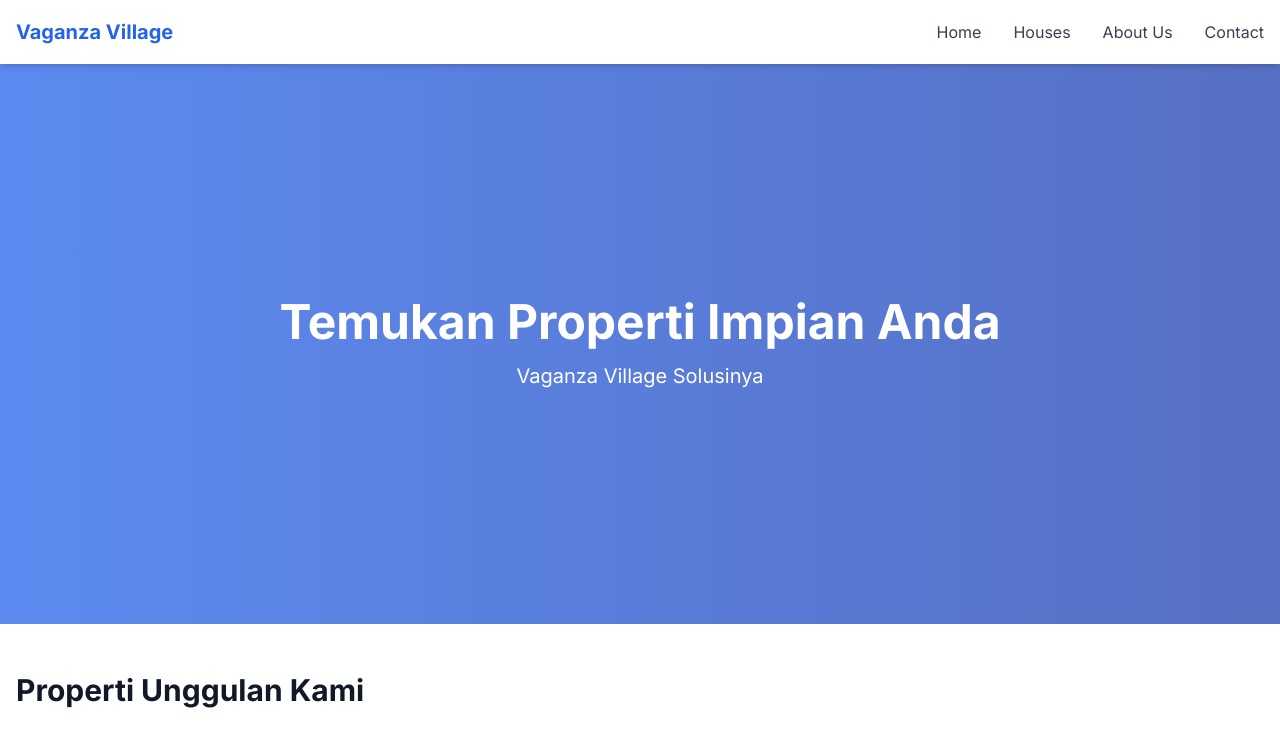
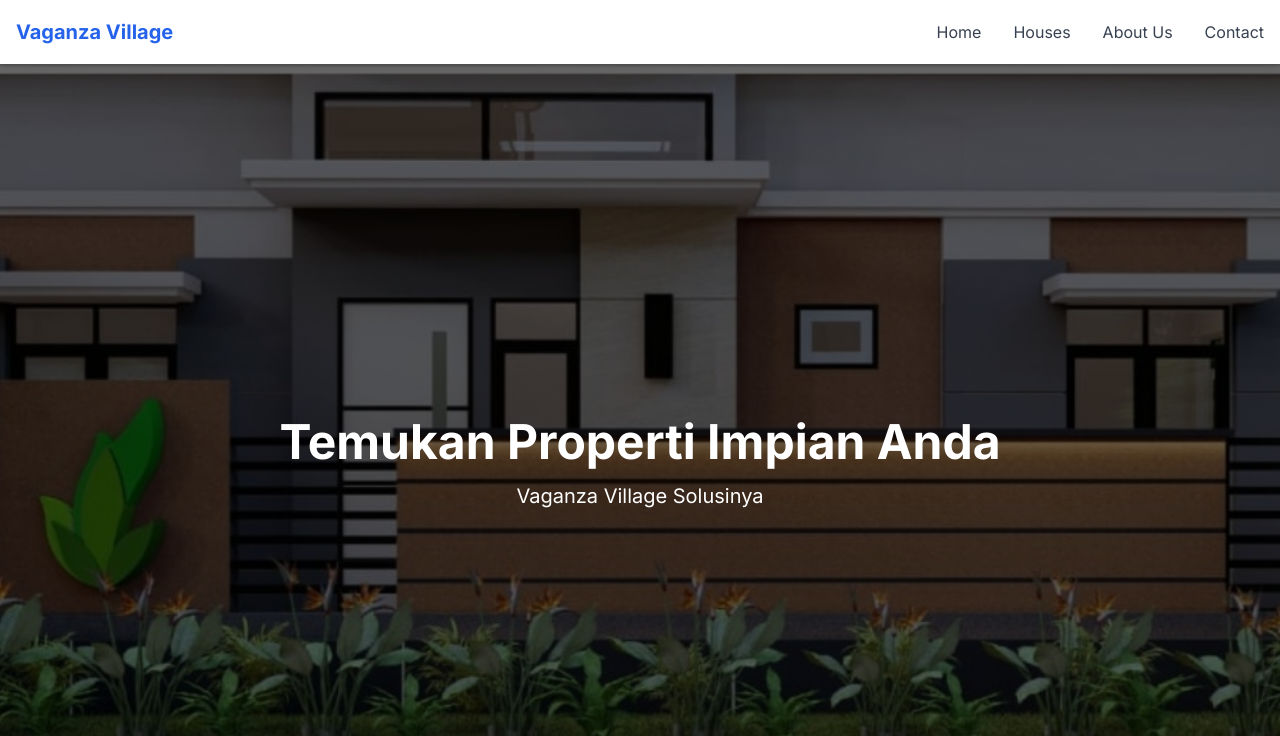
Before and after one commit to AdheAkbar/Penakluk-Code, a Next.js app: page / in a window 1280 px wide. Shown: the top 736 px of the page. Built offline with nearby package versions, Linux system fonts and the light colour scheme; grey boxes are pictures that could not be loaded.

Commit message:
Perubahan

```diff
--- a/app/globals.css
+++ b/app/globals.css
@@ -37,3 +37,30 @@ body {
     text-wrap: balance;
   }
 }
+
+.hero {
+  width: 100%;
+  height: 100vh;
+  display: flex;
+  flex-direction: column;
+  justify-content: center;
+  align-items: center;
+  background: linear-gradient(
+      rgba(0, 0, 0, 0.6),
+      rgba(0, 0, 0, 0.6)
+    ),
+    url('/images/BN.JPG'); /* Pastikan gambar BN.jpg ada di folder public/img */
+  background-position: center;
+  background-size: cover;
+  background-repeat: no-repeat;
+  color: white; /* Untuk memastikan teks terlihat di atas background gelap */
+}
+
+.my-6 {
+  margin-top: 4rem !important;
+  margin-bottom: 4rem !important;
+}
+
+.navbar {
+  z-index: 99;
+}
--- a/app/houses/page.tsx
+++ b/app/houses/page.tsx
@@ -1,16 +1,28 @@
-import PropertyCard from '../components/PropertyCard';
-import { properties } from '@/lib/properties';
+import PropertyCard from '../components/PropertyCard'
+import { properties } from '@/lib/properties'
 
-export default function Houses() {
-  const houses = properties.filter(property => property.type === 'house');
+export default function Home() {
   return (
-    <div className="max-w-7xl mx-auto px-4 py-12">
-      <h1 className="text-4xl font-bold text-gray-900 mb-6">Vaganza List :</h1>
-      <div className="grid grid-cols-1 sm:grid-cols-2 lg:grid-cols-3 gap-8">
-        {houses.map(house => (
-          <PropertyCard key={house.id} {...house} />
-        ))}
+    <div>
+      {/* Bagian Hero dengan Background */}
+      <div className="hero">
+        <div className="text-center text-white">
+          <h1 className="text-5xl font-bold mb-4">Temukan Properti Impian Anda</h1>
+          <p className="text-xl">Vaganza Village Solusinya</p>
+        </div>
+      </div>
+
+      {/* Bagian Properti Unggulan */}
+      <div className="max-w-7xl mx-auto px-4 py-12">
+        <h2 className="text-3xl font-bold text-gray-900 mb-8">Properti Unggulan Kami</h2>
+        <div className="grid grid-cols-1 sm:grid-cols-2 lg:grid-cols-3 gap-8">
+          {properties
+            .filter((property) => [8, 9, 3].includes(property.id)) // Filter hanya untuk ID 8, 9, dan 3
+            .map((property) => (
+              <PropertyCard key={property.id} {...property} />
+            ))}
+        </div>
       </div>
     </div>
-  );
+  )
 }
--- a/app/page.tsx
+++ b/app/page.tsx
@@ -4,16 +4,15 @@ import { properties } from '@/lib/properties'
 export default function Home() {
   return (
     <div>
-      <div className="relative h-[70vh]">
-        <div className="absolute inset-0 bg-gradient-to-r from-blue-600 to-blue-800 opacity-75" />
-        <div className="absolute inset-0 flex items-center justify-center">
-          <div className="text-center text-white">
-            <h1 className="text-5xl font-bold mb-4">Temukan Properti Impian Anda</h1>
-            <p className="text-xl">Vaganza Village Solusinya</p>
-          </div>
+      {/* Bagian Hero */}
+      <div className="hero">
+        <div className="text-center">
+          <h1 className="text-5xl font-bold mb-4">Temukan Properti Impian Anda</h1>
+          <p className="text-xl">Vaganza Village Solusinya</p>
         </div>
       </div>
 
+      {/* Properti Unggulan */}
       <div className="max-w-7xl mx-auto px-4 py-12">
         <h2 className="text-3xl font-bold text-gray-900 mb-8">Properti Unggulan Kami</h2>
         <div className="grid grid-cols-1 sm:grid-cols-2 lg:grid-cols-3 gap-8">
@@ -22,7 +21,6 @@ export default function Home() {
             .map((property) => (
               <PropertyCard key={property.id} {...property} />
             ))}
-
         </div>
       </div>
     </div>
```
Also changed, not shown: public/images/BN.jpg (added).
